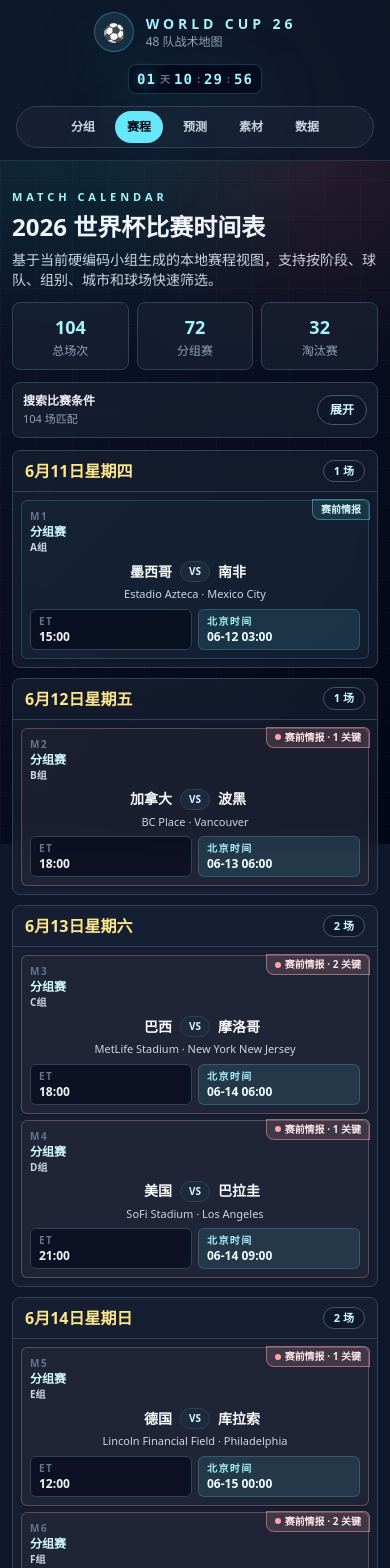
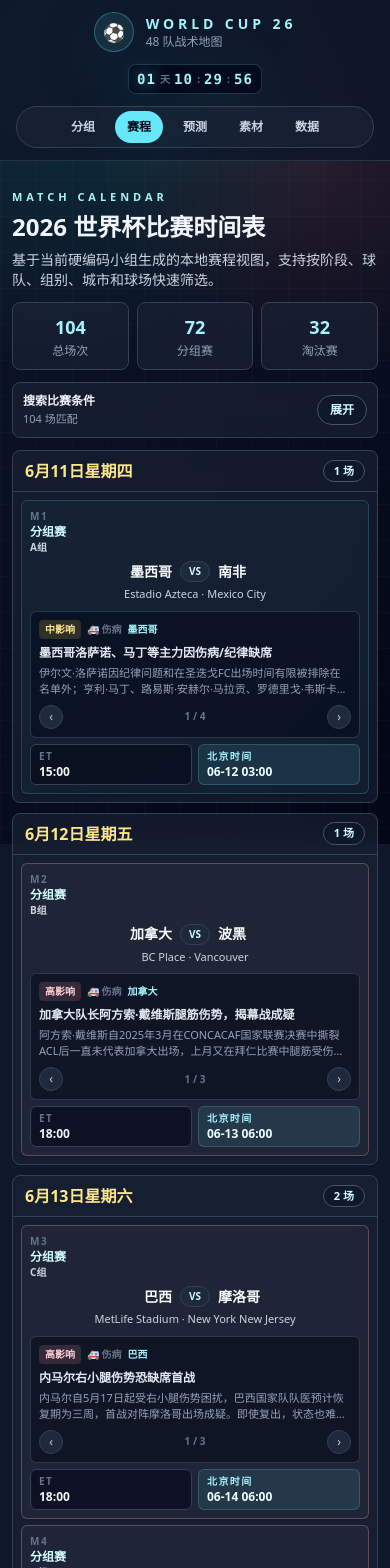
Before and after one commit to huayu2025ai-sketch/world-cup-26, a Next.js app: page /schedule in a window 390 px wide. Shown: the top 1568 px of the page. Built offline with nearby package versions, Linux system fonts and the light colour scheme.

Commit message:
更新球队与球员数据

```diff
--- a/app/schedule/page.tsx
+++ b/app/schedule/page.tsx
@@ -22,13 +22,30 @@ const groupByDate = (matches: ScheduleMatch[]) => {
   }, {});
 };
 
+const typeLabel: Record<MatchNewsItem["type"], string> = {
+  injury: "🚑 伤病",
+  suspension: "🟥 停赛",
+  form: "🔥 状态",
+  tactical: "⚔️ 战术",
+  weather: "🌦️ 天气",
+};
+
+const severityBadge = (severity: MatchNewsItem["severity"]) => {
+  switch (severity) {
+    case "high":
+      return { text: "高影响", className: "bg-rose-300/15 text-rose-200" };
+    case "medium":
+      return { text: "中影响", className: "bg-amber-300/15 text-amber-200" };
+    default:
+      return { text: "低影响", className: "bg-slate-700 text-slate-400" };
+  }
+};
+
 export default function SchedulePage() {
   const [query, setQuery] = useState("");
   const [stage, setStage] = useState<(typeof scheduleStages)[number]>("全部");
   const [isFilterOpen, setIsFilterOpen] = useState(false);
-  const [newsMatchId, setNewsMatchId] = useState<number | null>(null);
-
-  const selectedNews = newsMatchId ? getMatchNews(newsMatchId) : undefined;
+  const [newsIndexMap, setNewsIndexMap] = useState<Record<number, number>>({});
 
   const filteredMatches = useMemo(() => {
     const normalizedQuery = query.trim().toLowerCase();
@@ -58,6 +75,24 @@ export default function SchedulePage() {
   const dateKeys = Object.keys(groupedMatches).sort();
   const groupStageCount = scheduleMatches.filter((match) => match.stage === "分组赛").length;
   const knockoutCount = scheduleMatches.length - groupStageCount;
+
+  const goPrevNews = (matchId: number) => {
+    const news = getMatchNews(matchId);
+    if (!news) return;
+    setNewsIndexMap((prev) => {
+      const current = prev[matchId] ?? 0;
+      return { ...prev, [matchId]: current <= 0 ? news.items.length - 1 : current - 1 };
+    });
+  };
+
+  const goNextNews = (matchId: number) => {
+    const news = getMatchNews(matchId);
+    if (!news) return;
+    setNewsIndexMap((prev) => {
+      const current = prev[matchId] ?? 0;
+      return { ...prev, [matchId]: current >= news.items.length - 1 ? 0 : current + 1 };
+    });
+  };
 
   return (
     <main className="mx-auto max-w-7xl px-3 pb-8 pt-4 sm:px-5 lg:px-6">
@@ -165,10 +200,14 @@ export default function SchedulePage() {
               {groupedMatches[date].map((match) => {
                 const matchHasNews = hasMatchNews(match.id);
                 const highSeverityCount = getHighSeverityCount(match.id);
+                const news = matchHasNews ? getMatchNews(match.id) : undefined;
+                const newsIndex = newsIndexMap[match.id] ?? 0;
+                const currentItem = news?.items[newsIndex];
+
                 return (
                 <div
                   key={match.id}
-                  className={`relative grid gap-1.5 rounded-md border p-2 shadow-sm shadow-slate-950/20 md:grid-cols-[66px_1fr_118px] md:items-center md:gap-2.5 ${
+                  className={`grid gap-1.5 rounded-md border p-2 shadow-sm shadow-slate-950/20 md:grid-cols-[66px_1fr_118px] md:items-start md:gap-2.5 ${
                     highSeverityCount > 0
                       ? "border-rose-300/30 bg-rose-300/[0.04]"
                       : matchHasNews
@@ -182,7 +221,7 @@ export default function SchedulePage() {
                     {match.group && <p className="text-[10px] font-bold text-slate-300">{match.group}组</p>}
                   </div>
 
-                  <div>
+                  <div className="min-w-0">
                     <div className="grid grid-cols-[1fr_auto_1fr] items-center gap-2">
                       <p className="truncate text-right text-sm font-black text-slate-50">{match.home}</p>
                       <span className="rounded-full border border-slate-700 bg-slate-800 px-2 py-0.5 text-[10px] font-black text-cyan-100">
@@ -193,6 +232,47 @@ export default function SchedulePage() {
                     <p className="mt-1 truncate text-center text-[11px] font-medium text-slate-300">
                       {match.venue} · {match.city}
                     </p>
+
+                    {currentItem && (
+                      <div className="mt-2 rounded-md border border-slate-700/80 bg-slate-950/50 p-2">
+                        <div className="flex items-center gap-1.5">
+                          <span className={`rounded px-1.5 py-0.5 text-[10px] font-black ${severityBadge(currentItem.severity).className}`}>
+                            {severityBadge(currentItem.severity).text}
+                          </span>
+                          <span className="text-[10px] font-bold text-slate-500">{typeLabel[currentItem.type]}</span>
+                          <span className="text-[10px] font-bold text-cyan-200">{currentItem.affectedTeam}</span>
+                        </div>
+                        <p className="mt-1.5 truncate text-xs font-bold text-slate-200" title={currentItem.title}>
+                          {currentItem.title}
+                        </p>
+                        <p className="mt-1 line-clamp-2 text-[11px] leading-4 text-slate-400">
+                          {currentItem.summary}
+                        </p>
+                        {news && news.items.length > 1 && (
+                          <div className="mt-2 flex items-center justify-between">
+                            <button
+                              type="button"
+                              onClick={() => goPrevNews(match.id)}
+                              className="grid h-6 w-6 place-items-center rounded-full border border-slate-700 bg-slate-800 text-xs text-slate-300 transition hover:border-cyan-300/60 hover:text-cyan-100"
+                              aria-label="上一条情报"
+                            >
+                              ‹
+                            </button>
+                            <span className="text-[10px] font-bold text-slate-500">
+                              {newsIndex + 1} / {news.items.length}
+                            </span>
+                            <button
+                              type="button"
+                              onClick={() => goNextNews(match.id)}
+                              className="grid h-6 w-6 place-items-center rounded-full border border-slate-700 bg-slate-800 text-xs text-slate-300 transition hover:border-cyan-300/60 hover:text-cyan-100"
+                              aria-label="下一条情报"
+                            >
+                              ›
+                            </button>
+                          </div>
+                        )}
+                      </div>
+                    )}
                   </div>
 
                   <div className="grid grid-cols-2 gap-1.5 md:grid-cols-1 md:gap-1">
@@ -205,26 +285,8 @@ export default function SchedulePage() {
                       <p className="text-xs font-black text-cyan-50">{match.beijingTime}</p>
                     </div>
                   </div>
-
-                  {matchHasNews && (
-                    <button
-                      type="button"
-                      onClick={() => setNewsMatchId(match.id)}
-                      className={`absolute -right-0.5 -top-0.5 flex items-center gap-1 rounded-bl-lg rounded-tr-md border px-2 py-0.5 text-[10px] font-black transition hover:scale-105 ${
-                        highSeverityCount > 0
-                          ? "border-rose-300/50 bg-rose-300/15 text-rose-100"
-                          : "border-cyan-300/40 bg-cyan-300/10 text-cyan-100"
-                      }`}
-                    >
-                      {highSeverityCount > 0 && (
-                        <span className="inline-block h-1.5 w-1.5 rounded-full bg-rose-300" aria-hidden="true" />
-                      )}
-                      赛前情报
-                      {highSeverityCount > 0 && ` · ${highSeverityCount} 关键`}
-                    </button>
-                  )}
                 </div>
-              );
+                );
               })}
             </div>
           </article>
@@ -237,93 +299,6 @@ export default function SchedulePage() {
           <p className="mt-2 text-sm text-slate-400">试试球队、组别、日期、城市或球场名称。</p>
         </div>
       )}
-
-      {selectedNews && (
-        <div
-          className="fixed inset-0 z-50 flex items-end justify-center bg-slate-950/78 px-4 py-4 backdrop-blur-sm sm:items-center"
-          role="dialog"
-          aria-modal="true"
-          aria-labelledby="news-modal-title"
-          onClick={() => setNewsMatchId(null)}
-        >
-          <div
-            className="w-full max-w-lg rounded-lg border border-slate-700 bg-slate-900 p-5 shadow-2xl shadow-black/50"
-            onClick={(event) => event.stopPropagation()}
-          >
-            <div className="flex items-start justify-between gap-4">
-              <div>
-                <p className="text-xs font-black uppercase tracking-[0.35em] text-cyan-200">
-                  赛前情报
-                </p>
-                <h2 id="news-modal-title" className="mt-2 text-xl font-black text-slate-100">
-                  {(() => {
-                    const m = scheduleMatches.find((x) => x.id === selectedNews.matchId);
-                    return m ? `${m.home} VS ${m.away}` : `比赛 M${selectedNews.matchId}`;
-                  })()}
-                </h2>
-                <time className="mt-1 block text-xs text-slate-500">
-                  更新于 {selectedNews.updatedAt}
-                </time>
-              </div>
-              <button
-                type="button"
-                onClick={() => setNewsMatchId(null)}
-                className="grid h-10 w-10 shrink-0 place-items-center rounded-full border border-slate-700 bg-slate-800 text-slate-300 transition hover:border-rose-300/60 hover:text-rose-100"
-                aria-label="关闭赛前情报弹窗"
-              >
-                ×
-              </button>
-            </div>
-
-            <div className="mt-5 space-y-3">
-              {selectedNews.items.map((item: MatchNewsItem, index: number) => (
-                <div
-                  key={index}
-                  className={`rounded-lg border p-3 ${
-                    item.severity === "high"
-                      ? "border-rose-300/25 bg-rose-300/[0.06]"
-                      : item.severity === "medium"
-                        ? "border-amber-300/20 bg-amber-300/[0.04]"
-                        : "border-slate-700 bg-slate-800/50"
-                  }`}
-                >
-                  <div className="flex items-center gap-2">
-                    <span
-                      className={`rounded px-1.5 py-0.5 text-[10px] font-black ${
-                        item.severity === "high"
-                          ? "bg-rose-300/15 text-rose-200"
-                          : item.severity === "medium"
-                            ? "bg-amber-300/15 text-amber-200"
-                            : "bg-slate-700 text-slate-400"
-                      }`}
-                    >
-                      {item.severity === "high" ? "高影响" : item.severity === "medium" ? "中影响" : "低影响"}
-                    </span>
-                    <span className="text-[10px] font-bold uppercase tracking-[0.16em] text-slate-500">
-                      {item.type === "injury" && "🚑 伤病"}
-                      {item.type === "suspension" && "🟥 停赛"}
-                      {item.type === "form" && "🔥 状态"}
-                      {item.type === "tactical" && "⚔️ 战术"}
-                      {item.type === "weather" && "🌦️ 天气"}
-                    </span>
-                    <span className="text-[10px] font-bold text-cyan-200">{item.affectedTeam}</span>
-                  </div>
-                  <h3 className="mt-2 text-sm font-black text-slate-100">{item.title}</h3>
-                  <p className="mt-1.5 text-sm leading-6 text-slate-300">{item.summary}</p>
-                  {item.affectedPlayer && (
-                    <p className="mt-2 text-xs text-slate-400">
-                      涉及球员：{item.affectedPlayer}
-                    </p>
-                  )}
-                  <p className="mt-2 text-[11px] text-slate-500">
-                    来源：{item.source}
-                  </p>
-                </div>
-              ))}
-            </div>
-          </div>
-        </div>
-      )}
     </main>
   );
 }
--- a/constants/scheduleNews.ts
+++ b/constants/scheduleNews.ts
@@ -25,39 +25,39 @@ export const matchNewsMap: Record<number, MatchNews> = {
     items: [
       {
         type: "injury",
-        title: "墨西哥 Lozano、Martín 等主力因伤病/纪律缺席",
+        title: "墨西哥洛萨诺、马丁等主力因伤病/纪律缺席",
         summary:
-          "Hirving Lozano 因纪律问题和在 San Diego FC 出场时间有限被排除在名单外；Henry Martín、Luis Ángel Malagón、Rodrigo Huescas 因伤缺席。Aguirre 的 26 人名单以 Liga MX 为班底。",
+          "伊尔文·洛萨诺因纪律问题和在圣迭戈FC出场时间有限被排除在名单外；亨利·马丁、路易斯·安赫尔·马拉贡、罗德里戈·韦斯卡斯因伤缺席。阿吉雷的26人名单以墨西哥联赛为班底。",
         affectedTeam: "墨西哥",
-        affectedPlayer: "Hirving Lozano / Henry Martín",
+        affectedPlayer: "伊尔文·洛萨诺 / 亨利·马丁",
         severity: "medium",
         source: "rg.org / FourFourTwo (2026-06-07)",
       },
       {
         type: "form",
-        title: "40岁 Ochoa 有望征战第六届世界杯",
+        title: "40岁奥乔亚有望征战第六届世界杯",
         summary:
-          "Guillermo Ochoa（40岁）入选最终名单，若出场将成为继 Messi、Cristiano Ronaldo 之后第三位参加六届世界杯的球员。他可能与年轻门将 Raúl Rangel 竞争首发。",
+          "吉列尔莫·奥乔亚（40岁）入选最终名单，若出场将成为继梅西、C罗之后第三位参加六届世界杯的球员。他可能与年轻门将劳尔·兰赫尔竞争首发。",
         affectedTeam: "墨西哥",
-        affectedPlayer: "Guillermo Ochoa",
+        affectedPlayer: "吉列尔莫·奥乔亚",
         severity: "low",
         source: "rg.org (2026-06-07)",
       },
       {
         type: "injury",
-        title: "南非 Modiba 带伤入选，两名新人有望首秀",
+        title: "南非莫迪巴带伤入选，两名新人有望首秀",
         summary:
-          "左后卫 Aubrey Modiba 在 Mamelodi Sundowns 的 CAF 冠军联赛决赛第二回合中受伤，但仍入选 26 人名单；Olwethu Makhanya 和 Bradley Cross 两名新人首次入选国家队。",
+          "左后卫奥布里·莫迪巴在马梅洛迪日落队的CAF冠军联赛决赛第二回合中受伤，但仍入选26人名单；两名新人首次入选国家队。",
         affectedTeam: "南非",
-        affectedPlayer: "Aubrey Modiba",
+        affectedPlayer: "奥布里·莫迪巴",
         severity: "medium",
         source: "GhanaSoccernet / CAF Online (2026-05-27)",
       },
       {
         type: "tactical",
-        title: "南非 19/26 球员来自国内联赛，Broos 世界杯后退役",
+        title: "南非19/26球员来自国内联赛，布鲁斯世界杯后退役",
         summary:
-          "南非阵容高度依赖国内两大豪门 Orlando Pirates 和 Mamelodi Sundowns；74 岁主帅 Hugo Broos 已确认将在本届世界杯后退休。",
+          "南非阵容高度依赖国内两大豪门奥兰多海盗和马梅洛迪日落；74岁主帅雨果·布鲁斯已确认将在本届世界杯后退休。",
         affectedTeam: "南非",
         severity: "low",
         source: "新华社 / FourFourTwo (2026-05-27~28)",
@@ -72,11 +72,11 @@ export const matchNewsMap: Record<number, MatchNews> = {
     items: [
       {
         type: "injury",
-        title: "加拿大队长 Davies 腿筋伤势，揭幕战成疑",
+        title: "加拿大队长阿方索·戴维斯腿筋伤势，揭幕战成疑",
         summary:
-          "Alphonso Davies 自 2025 年 3 月在 CONCACAF 国家联赛决赛中撕裂 ACL 后一直未代表加拿大出场，上月又在拜仁比赛中腿筋受伤。6 月 1 日对乌兹别克斯坦的热身赛他仅在场边跑圈，6 月 12 日揭幕战出场可能性极低。",
+          "阿方索·戴维斯自2025年3月在CONCACAF国家联赛决赛中撕裂ACL后一直未代表加拿大出场，上月又在拜仁比赛中腿筋受伤。6月1日对乌兹别克斯坦的热身赛他仅在场边跑圈，揭幕战出场可能性极低。",
         affectedTeam: "加拿大",
-        affectedPlayer: "Alphonso Davies",
+        affectedPlayer: "阿方索·戴维斯",
         severity: "high",
         source: "ESPN / 163.com (2026-06-01)",
       },
@@ -84,18 +84,18 @@ export const matchNewsMap: Record<number, MatchNews> = {
         type: "form",
         title: "加拿大从伤病潮中恢复，阵容相对齐整",
         summary:
-          "主教练 Jesse Marsch 表示，过去七到十天队内出现了大量积极进展，除 Davies 外其余位置已基本摆脱伤病阴影。",
+          "主教练杰西·马什表示，过去七到十天队内出现了大量积极进展，除戴维斯外其余位置已基本摆脱伤病阴影。",
         affectedTeam: "加拿大",
         severity: "low",
         source: "163.com / OneSoccer (2026-06-01)",
       },
       {
         type: "tactical",
-        title: "波黑 40 岁哲科领衔，点球大战连克威尔士、意大利晋级",
+        title: "波黑40岁哲科领衔，点球大战连克威尔士、意大利晋级",
         summary:
-          "队长 Edin Džeko（40岁）仍是锋线核心；波黑在欧洲附加赛中连续通过点球击败威尔士和意大利，展现极强韧性。这是波黑自 2014 年以来首次参加世界杯。",
+          "队长埃丁·哲科（40岁）仍是锋线核心；波黑在欧洲附加赛中连续通过点球击败威尔士和意大利，展现极强韧性。这是波黑自2014年以来首次参加世界杯。",
         affectedTeam: "波黑",
-        affectedPlayer: "Edin Džeko",
+        affectedPlayer: "埃丁·哲科",
         severity: "medium",
         source: "SI.com / Sports Illustrated (2026-05-14)",
       },
@@ -109,31 +109,31 @@ export const matchNewsMap: Record<number, MatchNews> = {
     items: [
       {
         type: "injury",
-        title: "Neymar 右小腿伤势恐缺席首战",
+        title: "内马尔右小腿伤势恐缺席首战",
         summary:
-          "Neymar 自 5 月 17 日起受右小腿伤势困扰，巴西国家队队医预计恢复期为三周，首战对阵摩洛哥出场成疑。即使复出，状态也难达百分百。",
+          "内马尔自5月17日起受右小腿伤势困扰，巴西国家队队医预计恢复期为三周，首战对阵摩洛哥出场成疑。即使复出，状态也难达百分百。",
         affectedTeam: "巴西",
-        affectedPlayer: "Neymar Jr",
+        affectedPlayer: "内马尔",
         severity: "high",
         source: "ESPN / 巴西国家队官方声明 (2026-06-09)",
         sourceUrl: "https://www.espn.com.au/football/story/_/id/48572979",
       },
       {
         type: "injury",
-        title: "Rodrygo、Militão 已确认缺席世界杯",
+        title: "罗德里戈、米利唐已确认缺席世界杯",
         summary:
-          "Rodrygo 在 3 月遭遇十字韧带与半月板撕裂，Militão 因腿筋手术，两人均未进入 26 人名单。巴西边路和防线深度受损。",
+          "罗德里戈在3月遭遇十字韧带与半月板撕裂，埃德尔·米利唐因腿筋手术，两人均未进入26人名单。巴西边路和防线深度受损。",
         affectedTeam: "巴西",
-        affectedPlayer: "Rodrygo / Éder Militão",
+        affectedPlayer: "罗德里戈 / 埃德尔·米利唐",
         severity: "high",
         source: "ESPN / FourFourTwo (2026-06-07~09)",
         sourceUrl: "https://www.espn.com.au/football/story/_/id/48572979",
       },
       {
         type: "tactical",
-        title: "巴西热身赛 2-1 埃及，Ancelotti 试验三后卫",
+        title: "巴西热身赛2-1埃及，安切洛蒂试验三后卫",
         summary:
-          "6 月 6 日热身赛 2-1 击败埃及，Ancelotti 试验了三后卫体系，Marquinhos-Gabriel-Bremer 搭档。面对摩洛哥强硬防守，此阵型可能继续使用。",
+          "6月6日热身赛2-1击败埃及，卡洛·安切洛蒂试验了三后卫体系，马尔基尼奥斯-加布里埃尔-布雷默搭档。面对摩洛哥强硬防守，此阵型可能继续使用。",
         affectedTeam: "巴西",
         severity: "medium",
         source: "FourFourTwo (2026-06-08)",
@@ -149,29 +149,29 @@ export const matchNewsMap: Record<number, MatchNews> = {
     items: [
       {
         type: "injury",
-        title: "美国 Johnny Cardoso 脚踝重伤缺席，Zendejas 入替",
+        title: "美国约翰尼·卡多索脚踝重伤缺席，岑德哈斯入替",
         summary:
-          "Cardoso 在欧冠半决赛中遭遇高级别右脚踝扭伤需要手术，将缺席世界杯。Pochettino 选择用 Club América 的 Alejandro Zendejas 填补其位置，转而加强攻击线深度。",
+          "卡多索在欧冠半决赛中遭遇高级别右脚踝扭伤需要手术，将缺席世界杯。波切蒂诺选择用美洲的亚历杭德罗·岑德哈斯填补其位置，转而加强攻击线深度。",
         affectedTeam: "美国",
-        affectedPlayer: "Johnny Cardoso / Alejandro Zendejas",
+        affectedPlayer: "约翰尼·卡多索 / 亚历杭德罗·岑德哈斯",
         severity: "high",
         source: "ESPN (2026-06-09)",
       },
       {
         type: "injury",
-        title: "美国 Chris Richards 脚踝韧带撕裂，但预计能赶上世界杯",
+        title: "美国克里斯·理查兹脚踝韧带撕裂，但预计能赶上世界杯",
         summary:
-          "Crystal Palace 中卫 Richards 撕裂了两条脚踝韧带，Palace 主帅 Oliver Glasner 称他参加 5 月 27 日欧协联决赛是「五五开」。但消息人士告诉 ESPN，Richards 预计将及时恢复比赛状态，参加世界杯应该没有问题。",
+          "水晶宫中卫理查兹撕裂了两条脚踝韧带，主帅奥利弗·格拉斯纳称他参加5月27日欧协联决赛是「五五开」。但消息人士告诉ESPN，理查兹预计将及时恢复，参加世界杯应无问题。",
         affectedTeam: "美国",
-        affectedPlayer: "Chris Richards",
+        affectedPlayer: "克里斯·理查兹",
         severity: "medium",
         source: "ESPN (2026-06-09)",
       },
       {
         type: "form",
-        title: "美国主场作战，Pulisic-Adams-Balogun 中轴线完整",
+        title: "美国主场作战，普利西奇-亚当斯-巴洛贡中轴线完整",
         summary:
-          "美国作为东道主之一，小组赛全部在本土进行。Pulisic、Tyler Adams、Balogun 等核心球员状态良好，主场优势是最大变量。",
+          "美国作为东道主之一，小组赛全部在本土进行。克里斯蒂安·普利西奇、泰勒·亚当斯、福拉林·巴洛贡等核心球员状态良好，主场优势是最大变量。",
         affectedTeam: "美国",
         severity: "low",
         source: "ESPN / BBC Sport (2026-06)",
@@ -186,29 +186,29 @@ export const matchNewsMap: Record<number, MatchNews> = {
     items: [
       {
         type: "injury",
-        title: "Lennart Karl 大腿肌肉撕裂伤退，Ouedraogo 入替",
+        title: "伦纳特·卡尔大腿肌肉撕裂伤退，韦德拉奥戈入替",
         summary:
-          "18 岁中场 Lennart Karl 在训练中大腿肌肉撕裂，德国足协确认其退出，由 RB Leipzig 的 20 岁中场 Assan Ouedraogo 顶替。",
+          "18岁中场伦纳特·卡尔在训练中大腿肌肉撕裂，德国足协确认其退出，由RB莱比锡的20岁中场阿桑·韦德拉奥戈顶替。",
         affectedTeam: "德国",
-        affectedPlayer: "Lennart Karl / Assan Ouedraogo",
+        affectedPlayer: "伦纳特·卡尔 / 阿桑·韦德拉奥戈",
         severity: "medium",
         source: "ESPN / DFB 官方声明 (2026-06-09)",
       },
       {
         type: "injury",
-        title: "Serge Gnabry、Marc-André ter Stegen 因伤缺席",
+        title: "塞尔日·格纳布里、马克-安德烈·特尔施特根因伤缺席",
         summary:
-          "Gnabry 因内收肌撕裂赛季报销，ter Stegen 大腿肌肉伤势未愈，两人均未入选 26 人名单。Nagelsmann 召回了退役的 Neuer 担任一门。",
+          "格纳布里因内收肌撕裂赛季报销，特尔施特根大腿肌肉伤势未愈，两人均未入选26人名单。纳格尔斯曼召回了退役的诺伊尔担任一门。",
         affectedTeam: "德国",
-        affectedPlayer: "Serge Gnabry / Marc-André ter Stegen",
+        affectedPlayer: "塞尔日·格纳布里 / 马克-安德烈·特尔施特根",
         severity: "high",
         source: "ESPN / talkSPORT (2026-06-08)",
       },
       {
         type: "form",
-        title: "德国近 2 场热身赛 1 胜 1 平，Wirtz-Musiala 组合渐入佳境",
+        title: "德国近2场热身赛1胜1平，维尔茨-穆西亚拉组合渐入佳境",
         summary:
-          "3 月热身赛 3-1 意大利、2-2 法国，Wirtz 和 Musiala 的组合展现出强大创造力。面对库拉索预计将以进攻为主。",
+          "3月热身赛3-1意大利、2-2法国，弗洛里安·维尔茨和贾马尔·穆西亚拉的组合展现出强大创造力。面对库拉索预计将以进攻为主。",
         affectedTeam: "德国",
         severity: "low",
         source: "BBC Sport (2026-03)",
@@ -223,29 +223,29 @@ export const matchNewsMap: Record<number, MatchNews> = {
     items: [
       {
         type: "injury",
-        title: "Jurriën Timber 腹股沟伤退出世界杯",
+        title: "尤里恩·廷伯腹股沟伤退出世界杯",
         summary:
-          "Timber 在欧冠决赛后腹股沟伤势未愈，荷兰足协官方声明其无法以医学负责的方式参赛，由 Sunderland 的 Lutsharel Geertruida 顶替。",
+          "廷伯在欧冠决赛后腹股沟伤势未愈，荷兰足协官方声明其无法以医学负责的方式参赛，由桑德兰的卢特沙雷尔·海特勒伊达顶替。",
         affectedTeam: "荷兰",
-        affectedPlayer: "Jurriën Timber",
+        affectedPlayer: "尤里恩·廷伯 / 卢特沙雷尔·海特勒伊达",
         severity: "high",
         source: "ESPN / 荷兰足协官方声明 (2026-06-09)",
       },
       {
         type: "injury",
-        title: "三笘薫 腿筋伤落选最终名单",
+        title: "三笘薫腿筋伤落选最终名单",
         summary:
-          "Brighton 边锋三笘薫在赛季末段腿筋受伤，日本主帅森保一确认其无法在开赛前恢复，未进入 26 人名单。日本队边路突破能力受损。",
+          "布莱顿边锋三笘薫在赛季末段腿筋受伤，日本主帅森保一确认其无法在开赛前恢复，未进入26人名单。日本队边路突破能力受损。",
         affectedTeam: "日本",
-        affectedPlayer: "Kaoru Mitoma",
+        affectedPlayer: "三笘薫",
         severity: "high",
         source: "ESPN (2026-06-09)",
       },
       {
         type: "form",
-        title: "日本近 3 场热身赛全胜，状态正佳",
+        title: "日本近3场热身赛全胜，状态正佳",
         summary:
-          "日本在 3 月国际比赛日先后击败英格兰、乌拉圭和沙特，Doan、Kubo 和 Maeda 状态出色。",
+          "日本在3月国际比赛日先后击败英格兰、乌拉圭和沙特，堂安律、久保建英和前田大然状态出色。",
         affectedTeam: "日本",
         severity: "low",
         source: "BBC Sport / 日媒 (2026-03)",
```
